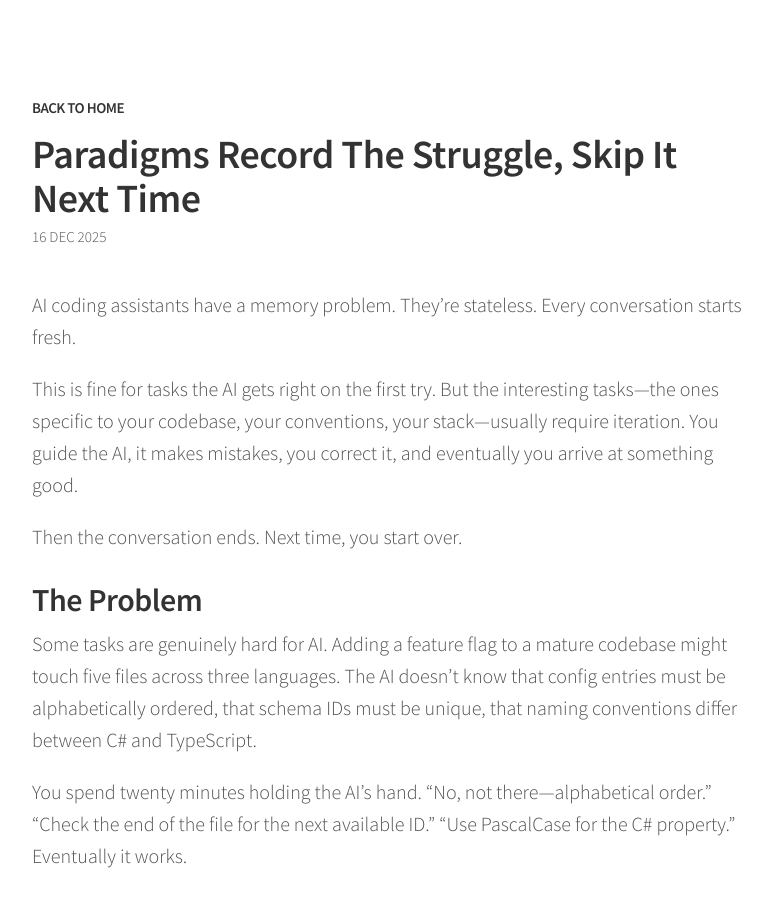
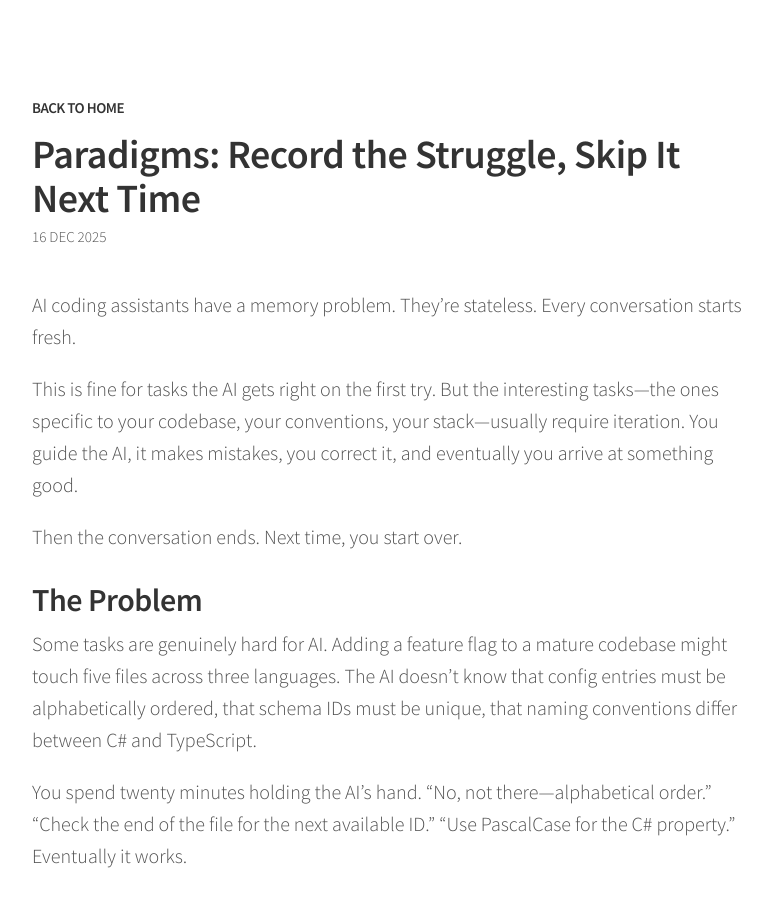
Before and after one commit to ilikeeatingrice/ilikeeatingrice.github.io, a Jekyll site: the page built from _posts/2025-12-16-Paradigms-Record-the-Struggle,-Skip-It-Next-Time.md, in a window 1280 px wide and 900 px high. Shown: the whole window, without its empty margins (248-1020 px from the left). Built offline with Jekyll 4.4.1, drawn with Linux system fonts in a browser that asks for light colours; part of the change alters nothing that is shown.

````diff
--- a/_posts/2025-12-16-Paradigms-Record-the-Struggle,-Skip-It-Next-Time.md
+++ b/_posts/2025-12-16-Paradigms-Record-the-Struggle,-Skip-It-Next-Time.md
@@ -1,3 +1,8 @@
+---
+layout: post
+title: "Paradigms: Record the Struggle, Skip It Next Time"
+date: 2025-12-16
+---
 AI coding assistants have a memory problem. They're stateless. Every conversation starts fresh.
 
 This is fine for tasks the AI gets right on the first try. But the interesting tasks—the ones specific to your codebase, your conventions, your stack—usually require iteration. You guide the AI, it makes mistakes, you correct it, and eventually you arrive at something good.
@@ -41,6 +46,8 @@ Paradigm
 ├── gotchas: warnings extracted from corrections
 └── metadata: author, version, timestamps
 ```
+
+![Paradigm structure diagram](/static/diagram.jpg)
 
 **Parameters** define the blanks. "Feature name?" "Unique ID?" These get substituted into the steps before the AI sees them.
 
````
Also changed, not shown: static/diagram.jpg (added).
